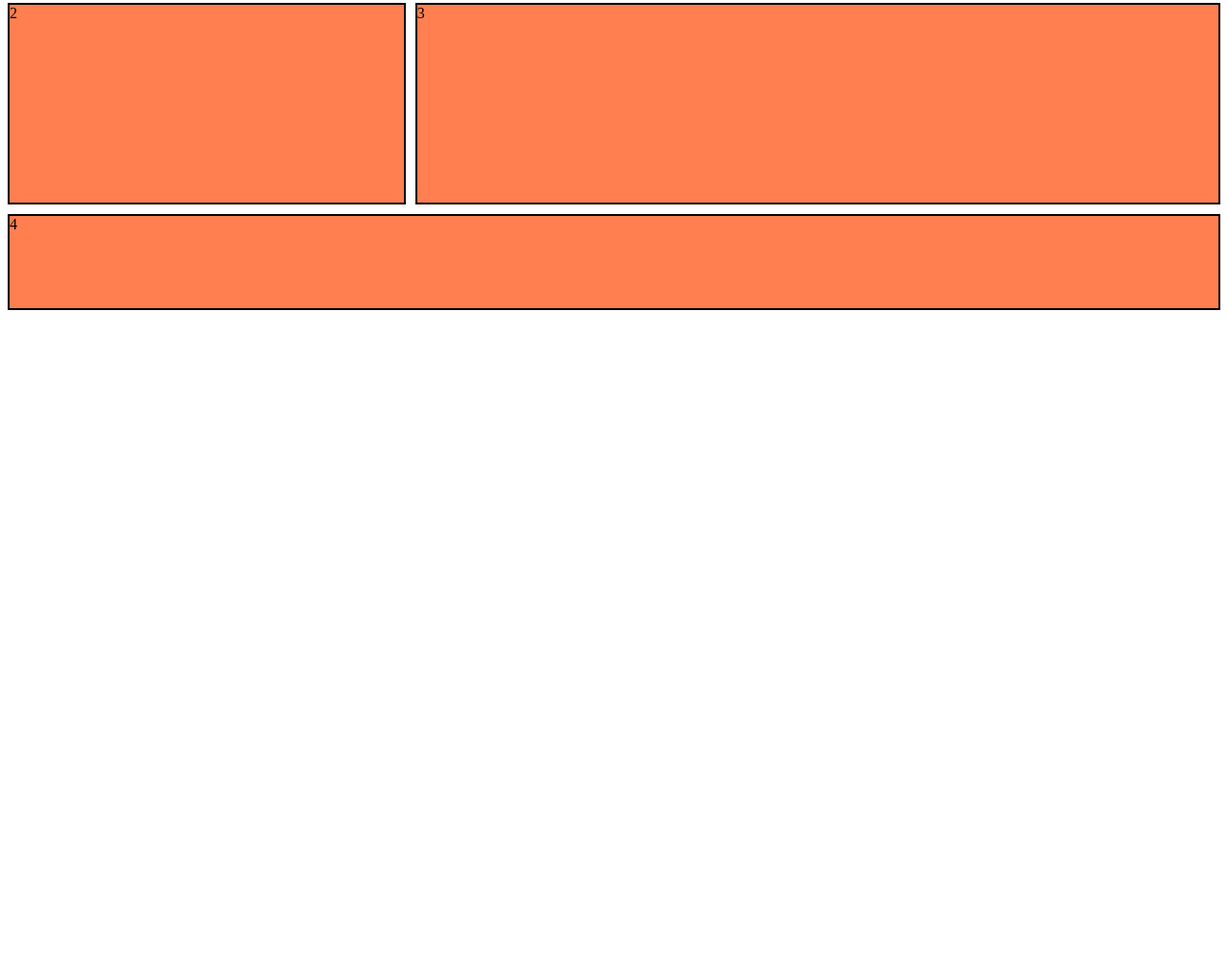
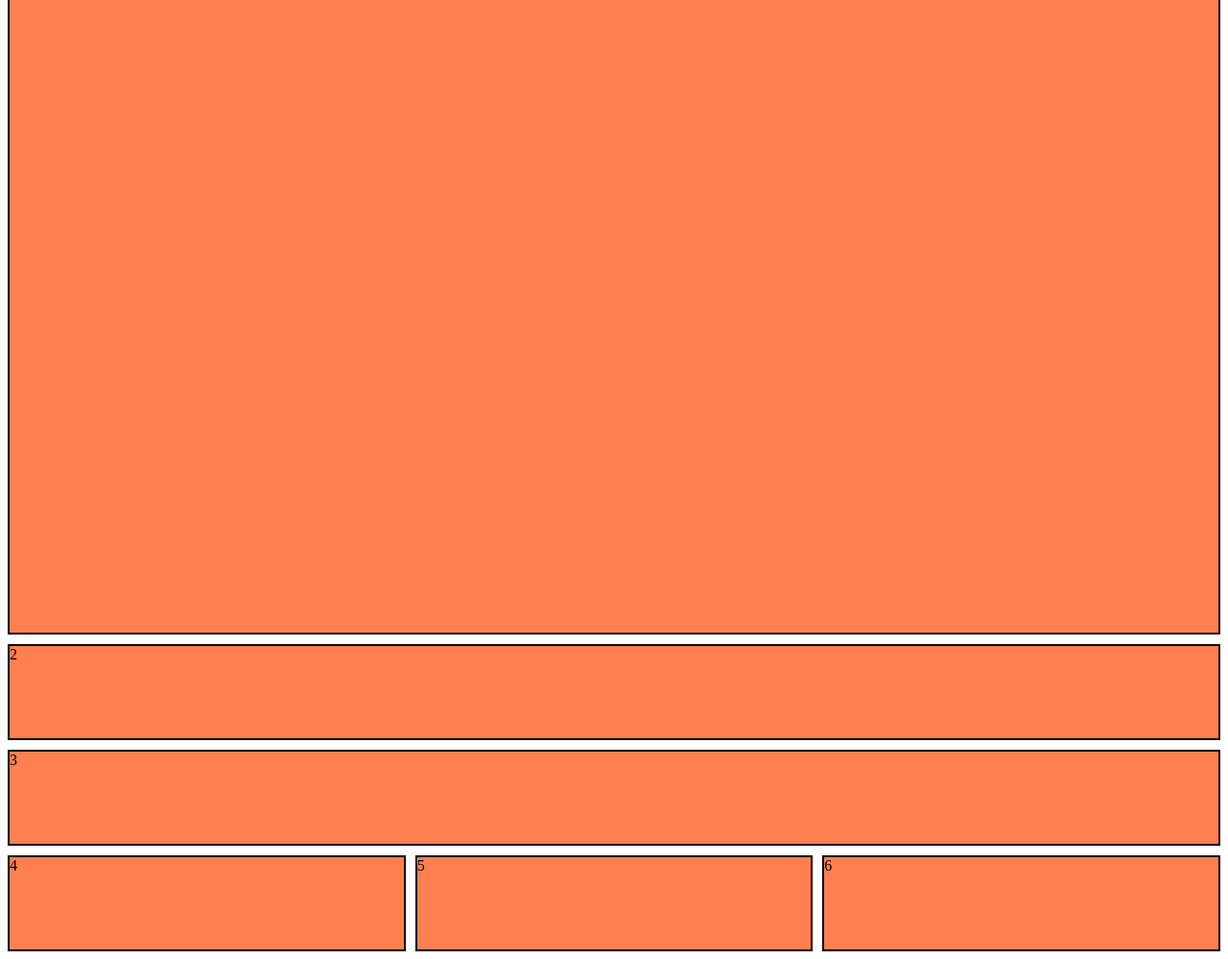
Before and after one commit to freshcodeAlice/fd-html-welcome, a plain HTML site: page index.html in a window 1280 px wide. Shown: the part 115-1114 px from the top of the page at 96% size. Before the commit the page ends 800 px from the top, so only its background shows below. Drawn offline with Linux system fonts and the light colour scheme.

Commit message:
Fulllanding page on grid

```diff
--- a/assets/style.css
+++ b/assets/style.css
@@ -1,7 +1,7 @@
 .container {
     display: grid;
     grid-template-columns: repeat(3, 1fr);
-     grid-template-rows: repeat(4, 100px);
+     grid-template-rows: 96vh repeat(3, 100px);
      gap: 10px;
 }
 
@@ -16,17 +16,22 @@
 }
 
 .two {
-grid-column: 1 / 2;
-grid-row: 2 / 4;
+    grid-column: 1 / 4;
 }
 
 .three {
-    grid-area: 2 / 2 / 4 / 4;
-    /*grid-row-start / grid-column-start / grid-row-end / grid-column-end */
-    z-index: 2;
+    grid-column: 1 / 4;
 }
 
 .four {
-    grid-column: 1 / 4;
+
 
 }
+
+.five {
+
+}
+
+.six {
+
+}
--- a/index.html
+++ b/index.html
@@ -15,7 +15,8 @@
 <div class="item two">2</div>
 <div class="item three">3</div>
 <div class="item four">4</div>
-
+<div class="item five">5</div>
+<div class="item six">6</div>
     </section>
 </body>
 </html>
```
